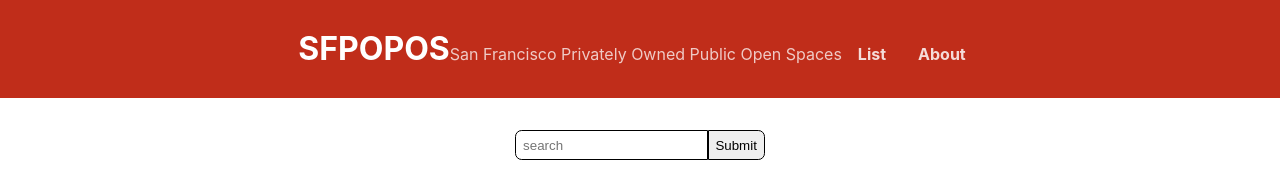
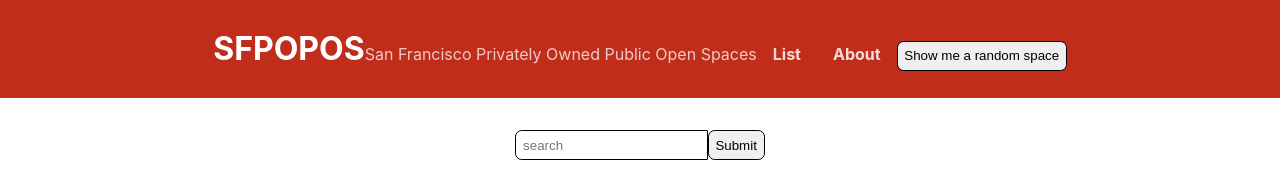
Before and after one commit to KhirovSasha/sfpopos, a React (Create React App) app: page /#/ in a window 1280 px wide. Shown: the top 190 px of the page. Built offline with nearby package versions, Linux system fonts and the light colour scheme.

Commit message:
added button for show random place

```diff
--- /dev/null
+++ b/src/components/RandomSpace/RandomSpace.css
@@ -0,0 +1,7 @@
+button {
+    padding: 0.5em;
+    margin: 0;
+    border: 1px solid;
+    font-size: 0.5;
+    border-radius: 0.5em;
+  }
--- /dev/null
+++ b/src/components/RandomSpace/RandomSpace.js
@@ -0,0 +1,16 @@
+import React from 'react'
+import { useNavigate } from 'react-router-dom'
+import './RandomSpace.css';
+import data from '../../data.json'
+
+function RandomSpace() {
+    const navigate = useNavigate()
+  return (
+        <button onClick={(e) => {
+            const id = Math.floor(Math.random() * data.length)
+            navigate(`/details/${id}`)
+        }}>Show me a random space</button>
+  )
+}
+
+export default RandomSpace
--- a/src/components/Title/Title.js
+++ b/src/components/Title/Title.js
@@ -1,6 +1,7 @@
 import React from "react";
 import './Title.css';
 import { NavLink } from 'react-router-dom'
+import RandomSpace from '../RandomSpace/RandomSpace.js'
 
 function Title(){
     return(
@@ -25,6 +26,7 @@ function Title(){
                     to="/about">
                         About
                 </NavLink>
+                <RandomSpace />
             </div>
         </div>
 
```
